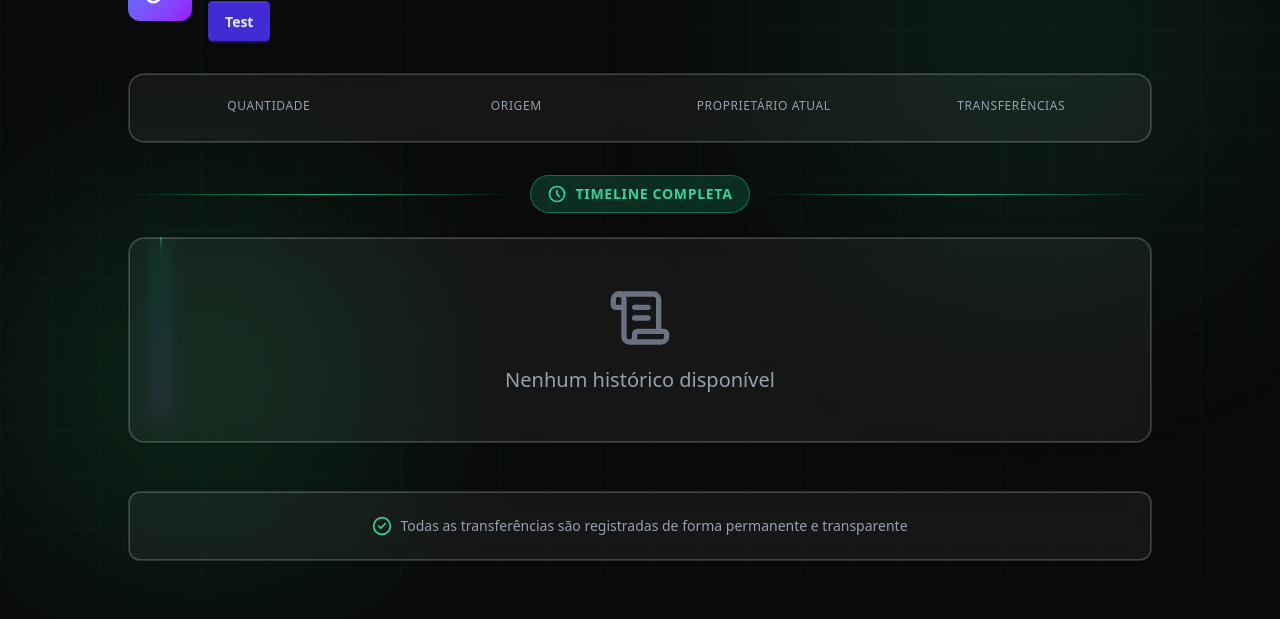
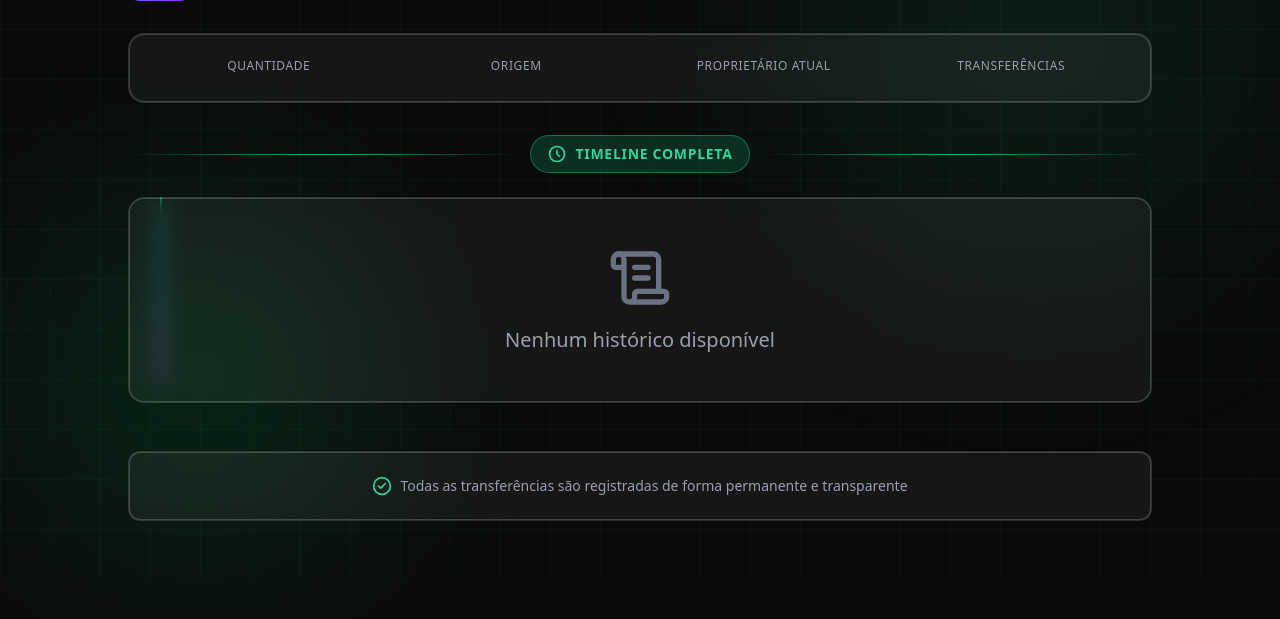
Before and after one commit to D-camara/Tucupy-Labs, a Django app: template credits/templates/credits/history.html in a window 1280 px wide. Shown: the part 221-840 px from the top of the page. Run offline with Django 5.2, Linux system fonts and the light colour scheme; the template is opened without the code that fills it, so the values that code supplies are empty; style sheets or scripts are compiled from the project's sources; some libraries are stand-ins or nearby versions.

Commit message:
Remove leftover test button

```diff
--- a/credits/templates/credits/history.html
+++ b/credits/templates/credits/history.html
@@ -22,7 +22,6 @@
       <div>
         <h1 class="text-4xl font-display font-bold text-gradient">Histórico de Propriedade</h1>
         <p class="text-gray-400">Crédito #{{ credit.id }}</p>
-        <div class="btn btn-primary">Test</div>
       </div>
     </div>
   </div>
```
